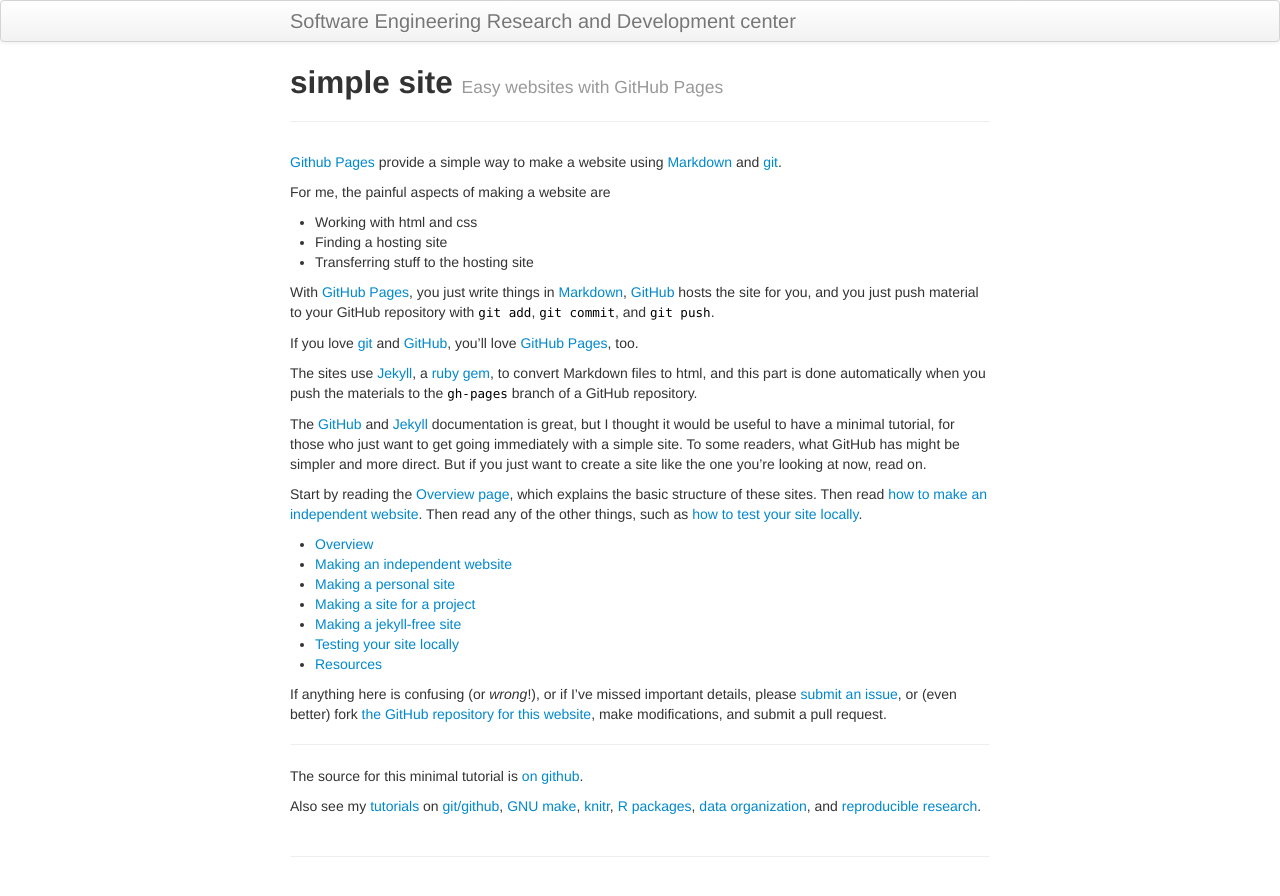
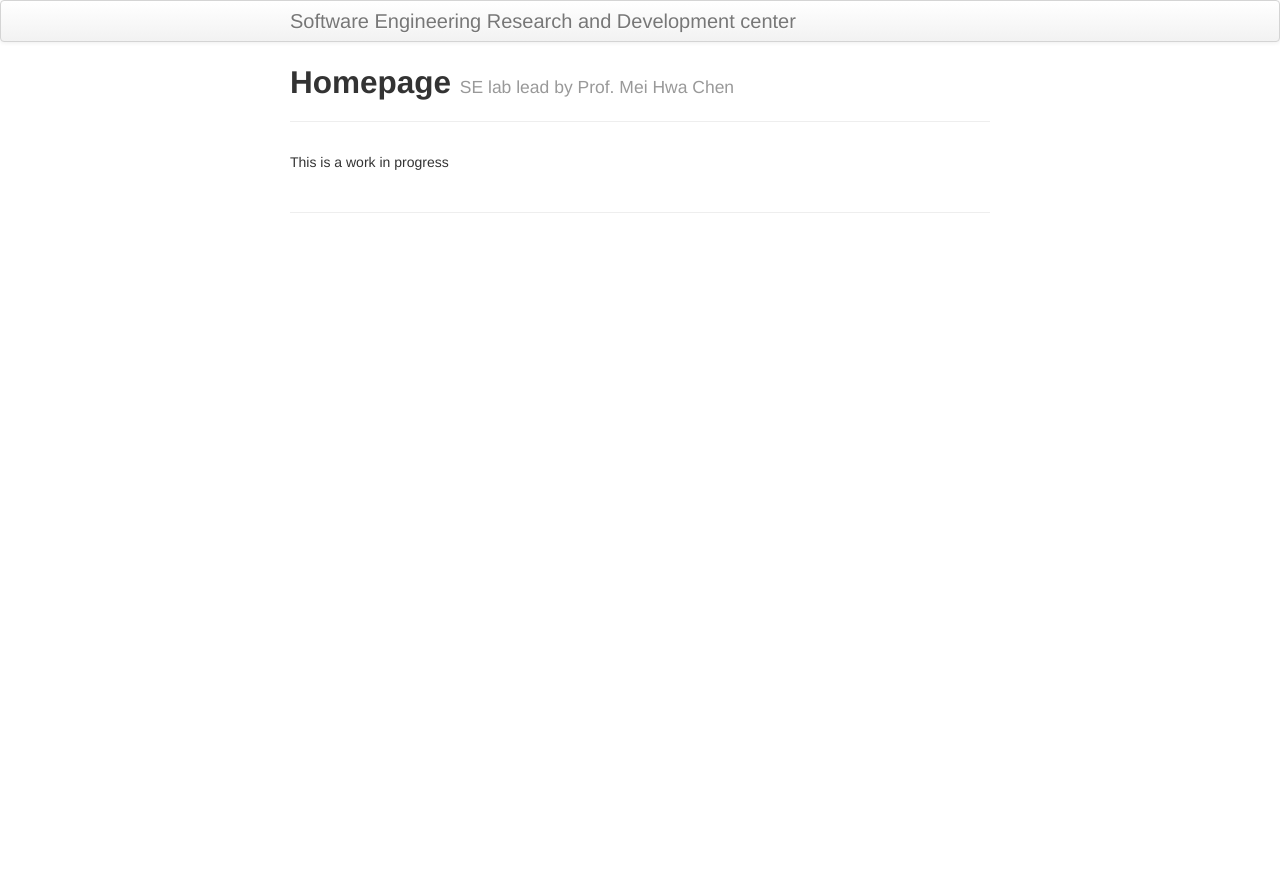
Before and after one commit to SERG-UAlbany/serg-ualbany.github.io, a Jekyll site: the page built from index.md, in a window 1280 px wide. Shown: the top 896 px of the page. Built offline with Jekyll 4.4.1, drawn with Linux system fonts in a browser that asks for light colours.

Commit message:
Update index.md

```diff
--- a/index.md
+++ b/index.md
@@ -1,72 +1,8 @@
 ---
 layout: page
-title: simple site
-tagline: Easy websites with GitHub Pages
-description: Minimal tutorial on making a simple website with GitHub Pages
----
-
-[Github Pages](https://pages.github.com) provide a simple way to make a
-website using
-[Markdown](https://daringfireball.net/projects/markdown/) and
-[git](https://git-scm.com).
-
-For me, the painful aspects of making a website are
-
-- Working with html and css
-- Finding a hosting site
-- Transferring stuff to the hosting site
-
-With [GitHub Pages](https://pages.github.com), you just write things in
-[Markdown](https://daringfireball.net/projects/markdown/),
-[GitHub](https://github.com) hosts the site for you, and you just push
-material to your GitHub repository with `git add`, `git commit`, and
-`git push`.
-
-If you love [git](https://git-scm.com/) and
-[GitHub](https://github.com), you'll love
-[GitHub Pages](https://pages.github.com), too.
-
-The sites use [Jekyll](https://jekyllrb.com/), a
-[ruby](https://www.ruby-lang.org/en/) [gem](https://rubygems.org/), to
-convert Markdown files to html, and this part is done
-automatically when you push the materials to the `gh-pages` branch
-of a GitHub repository.
-
-The [GitHub](https://pages.github.com) and
-[Jekyll](https://jekyllrb.com) documentation is great, but I thought it
-would be useful to have a minimal tutorial, for those who just want to
-get going immediately with a simple site. To some readers, what GitHub
-has might be simpler and more direct.  But if you just want to create
-a site like the one you're looking at now, read on.
-
-Start by reading the [Overview page](pages/overview.html), which
-explains the basic structure of these sites. Then read
-[how to make an independent website](pages/independent_site.html). Then
-read any of the other things, such as
-[how to test your site locally](pages/local_test.html).
-
-- [Overview](pages/overview.html)
-- [Making an independent website](pages/independent_site.html)
-- [Making a personal site](pages/user_site.html)
-- [Making a site for a project](pages/project_site.html)
-- [Making a jekyll-free site](pages/nojekyll.html)
-- [Testing your site locally](pages/local_test.html)
-- [Resources](pages/resources.html)
-
-If anything here is confusing (or _wrong_!), or if I've missed
-important details, please
-[submit an issue](https://github.com/kbroman/simple_site/issues), or (even
-better) fork [the GitHub repository for this website](https://github.com/kbroman/simple_site),
-make modifications, and submit a pull request.
+title: Homepage
+tagline: SE lab lead by Prof. Mei Hwa Chen
 
 ---
 
-The source for this minimal tutorial is [on github](https://github.com/kbroman/simple_site).
-
-Also see my [tutorials](https://kbroman.org/pages/tutorials) on
-[git/github](https://kbroman.org/github_tutorial),
-[GNU make](https://kbroman.org/minimal_make),
-[knitr](https://kbroman.org/knitr_knutshell),
-[R packages](https://kbroman.org/pkg_primer),
-[data organization](https://kbroman.org/dataorg),
-and [reproducible research](https://kbroman.org/steps2rr).
+This is a work in progress
```
